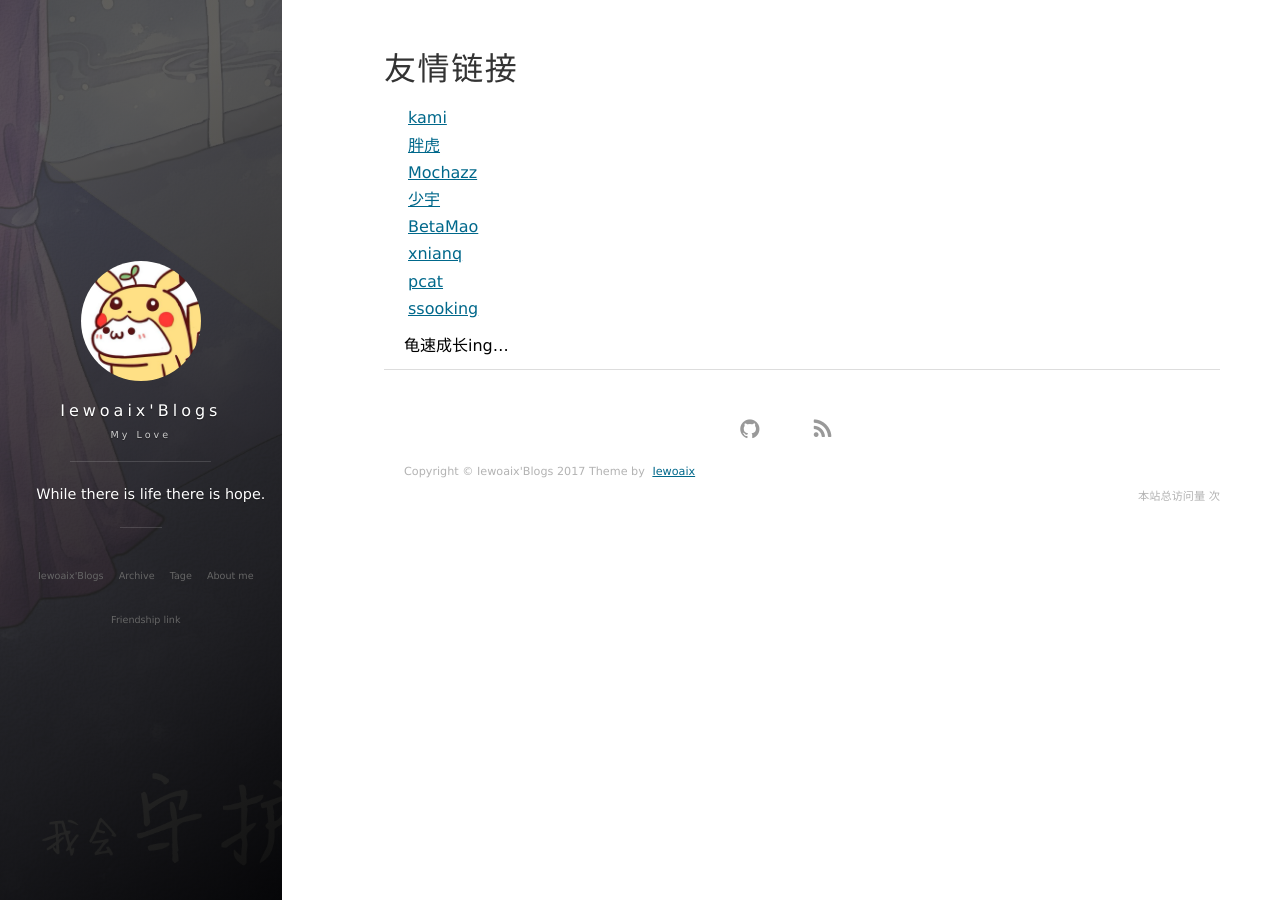
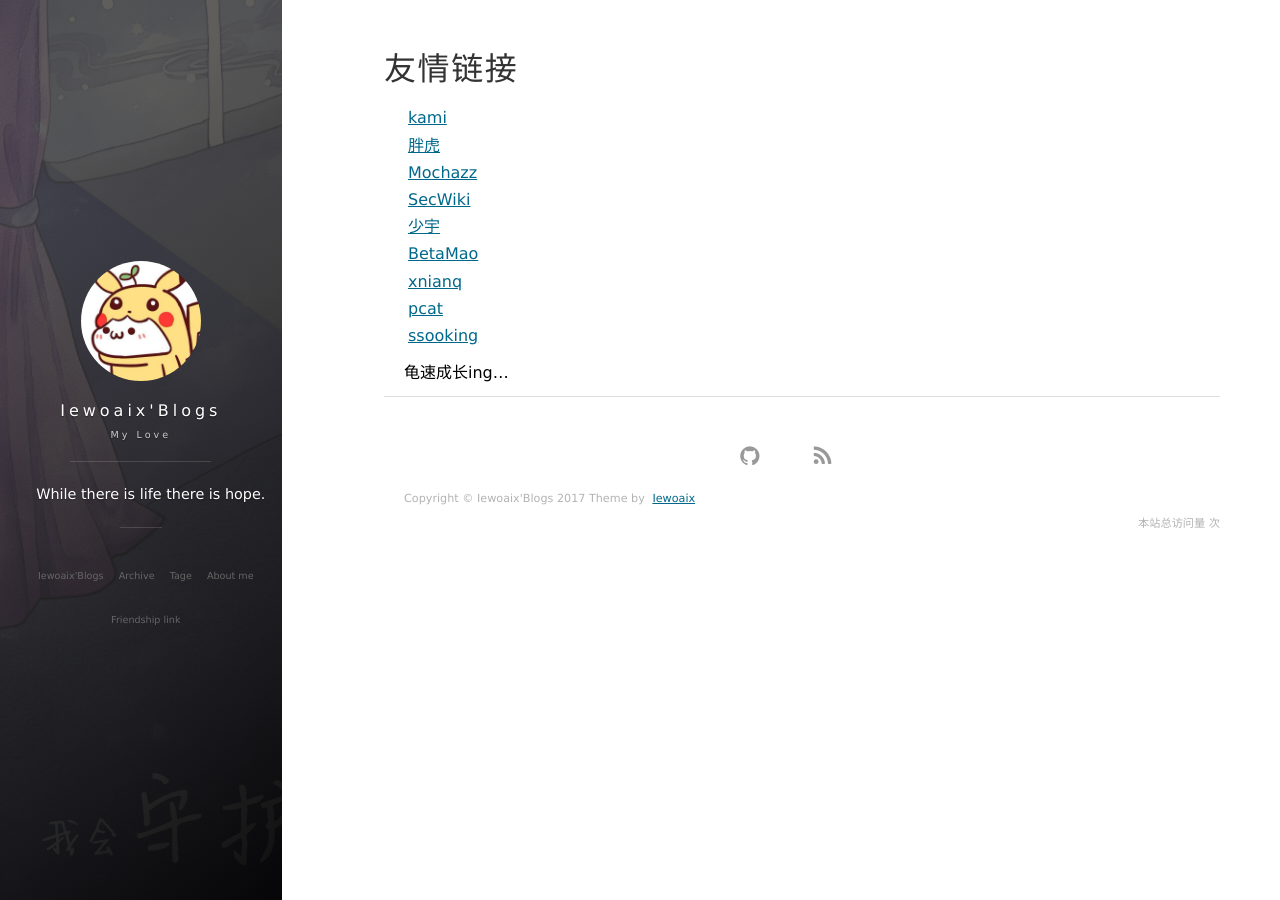
Before and after one commit to blubiu/blubiu.github.io, a Jekyll site: the page built from links.md, in a window 1280 px wide. Built offline with Jekyll 4.4.1, drawn with Linux system fonts in a browser that asks for light colours; nearby versions of some CDN libraries; comment, search, counter and statistics services are not loaded.

Commit message:
Update links.md

```diff
--- a/links.md
+++ b/links.md
@@ -6,6 +6,7 @@ title: 友情链接
 [kami](https://kamisec.github.io/)<br>
 [胖虎](http://www.cnblogs.com/test404)<br>
 [Mochazz](https://mochazz.github.io/)<br>
+[SecWiki](https://www.sec-wiki.com/)<br>
 [少宇](https://www.90xss.cn)<br>
 [BetaMao](https://betamao.me)<br>
 [xnianq](https://xnianq.cn)<br>
```
